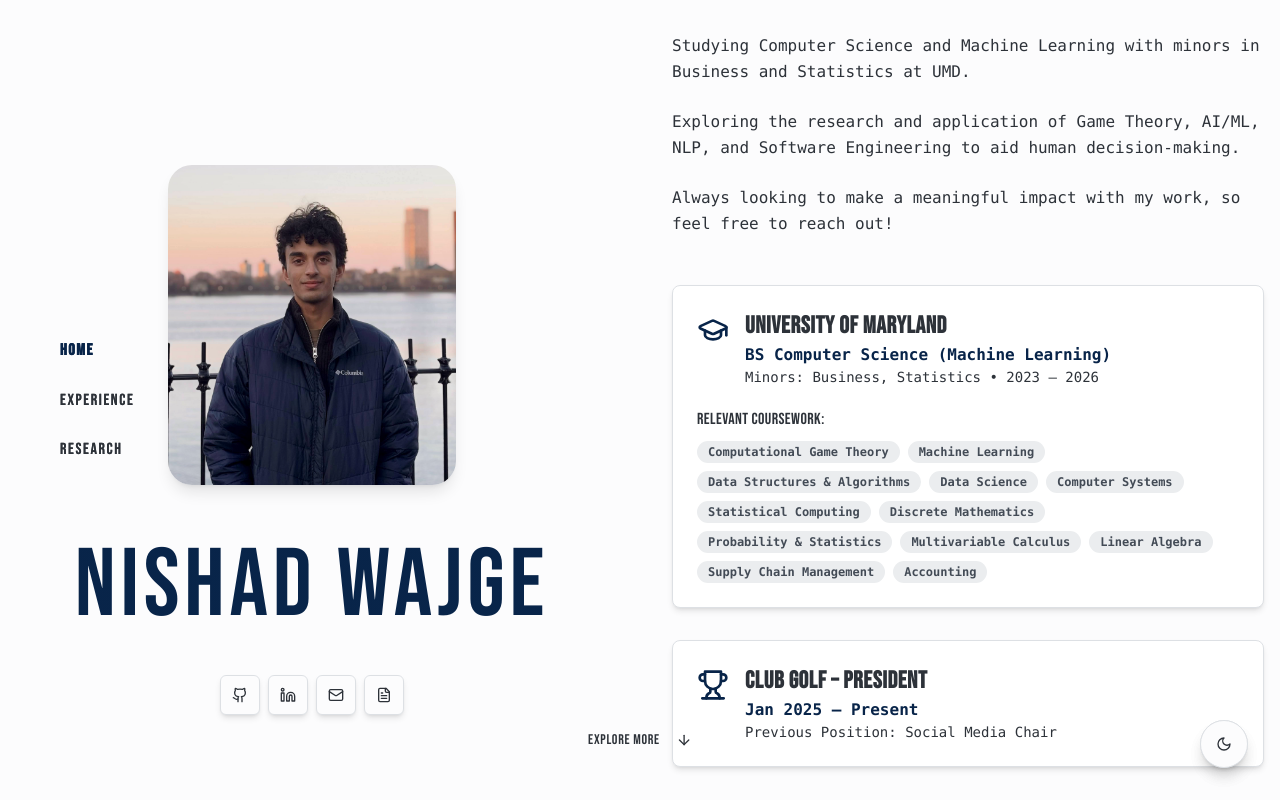
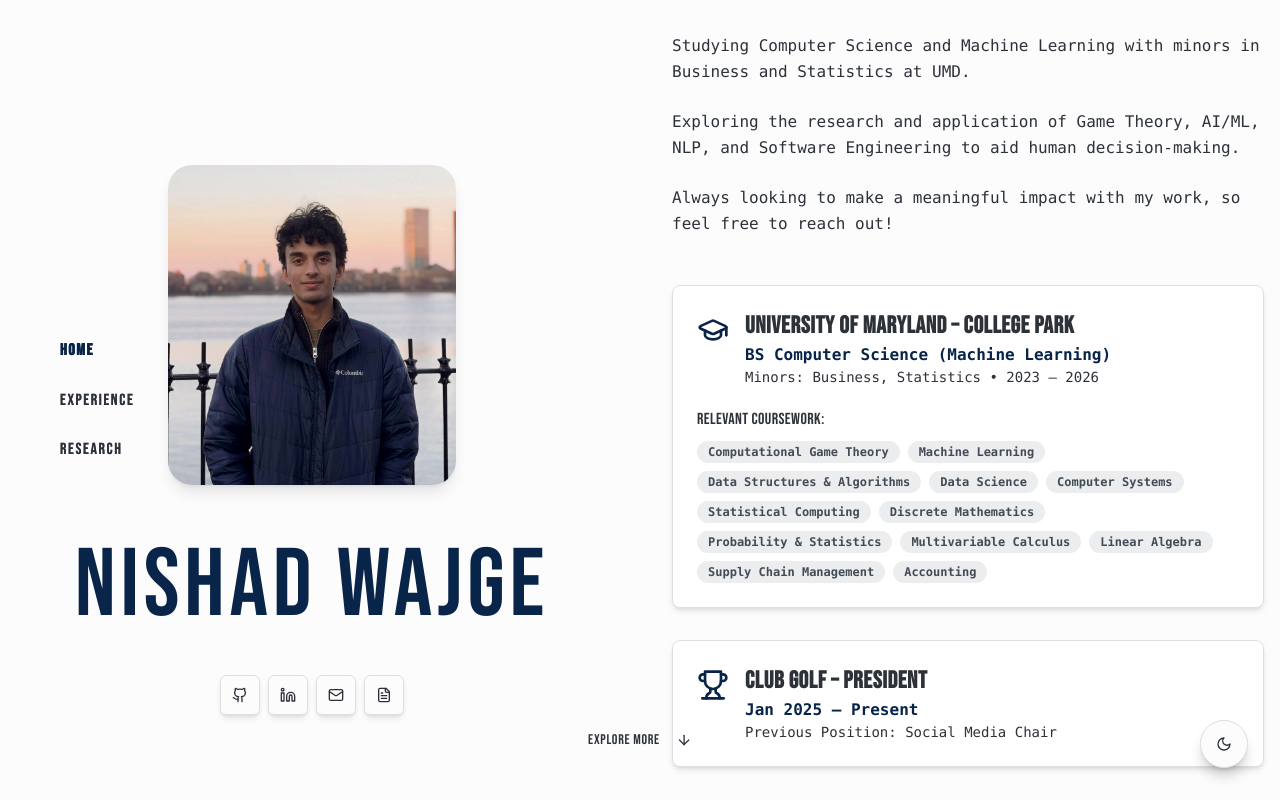
Before and after one commit to nishadw/website, a Next.js app: page / in a window 1280 px wide. Shown: the top 800 px of the page. Built offline with nearby package versions, Linux system fonts and the light colour scheme.

Commit message:
minor edit

```diff
--- a/components/hero.tsx
+++ b/components/hero.tsx
@@ -171,7 +171,7 @@ export function Hero() {
                   <div className="flex items-start gap-4">
                     <GraduationCap className="h-8 w-8 text-primary mt-1" />
                     <div>
-                      <CardTitle className="text-2xl font-heading tracking-wide"><ScrambledText text="University of Maryland" options={bioOptions} startCondition={isVisible} /></CardTitle>
+                      <CardTitle className="text-2xl font-heading tracking-wide"><ScrambledText text="University of Maryland – College Park" options={bioOptions} startCondition={isVisible} /></CardTitle>
                       <p className="font-semibold text-primary"><ScrambledText text="BS Computer Science (Machine Learning)" options={bioOptions} startCondition={isVisible} /></p>
                       <p className="text-sm text-muted-foreground"><ScrambledText text="Minors: Business, Statistics • 2023 – 2026" options={bioOptions} startCondition={isVisible} /></p>
                     </div>
```
